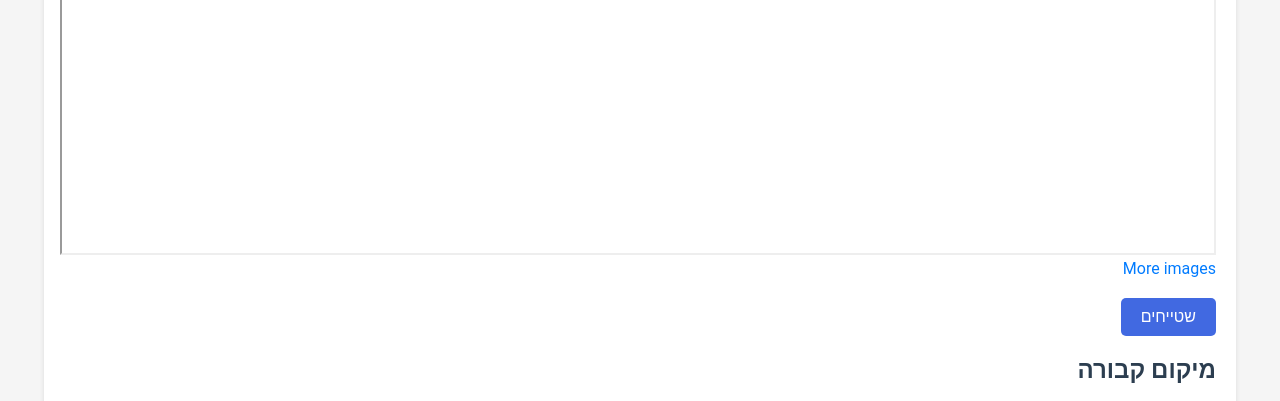
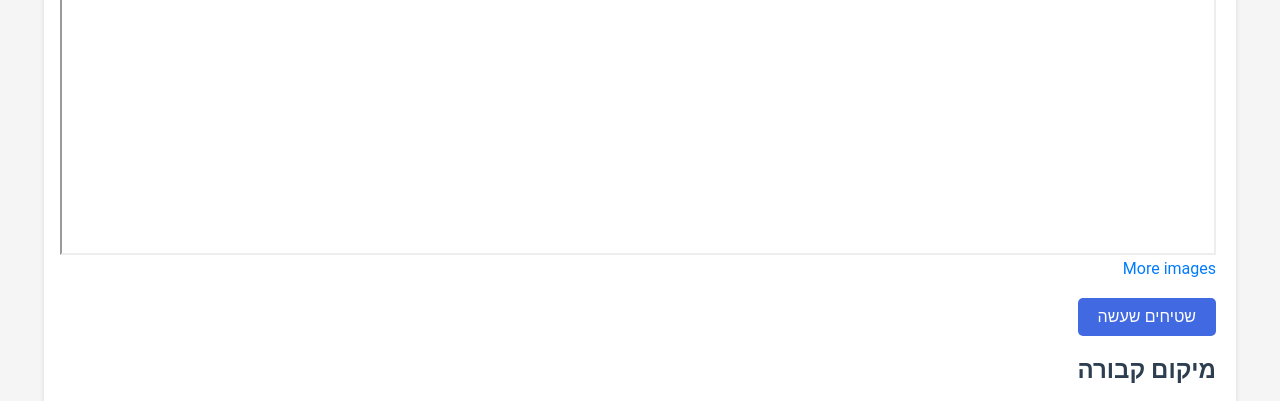
Before and after one commit to soulinklive/YosefKatsir, a plain HTML site: page index.html in a window 1280 px wide. Shown: the part 1494-1895 px from the top of the page. Drawn offline with Linux system fonts and the light colour scheme; a script that the page names is missing.

Commit message:
Update index.html

```diff
--- a/index.html
+++ b/index.html
@@ -242,7 +242,7 @@
         <button
             style="padding: 10px 20px; background-color: #4169E1; color: white; border: none; border-radius: 5px; cursor: pointer; font-size: 16px;"
             onclick="window.open('carpet.html', '_blank');">
-            שטייחים
+             שטיחים שעשה
         </button>
 
 </div>
```
